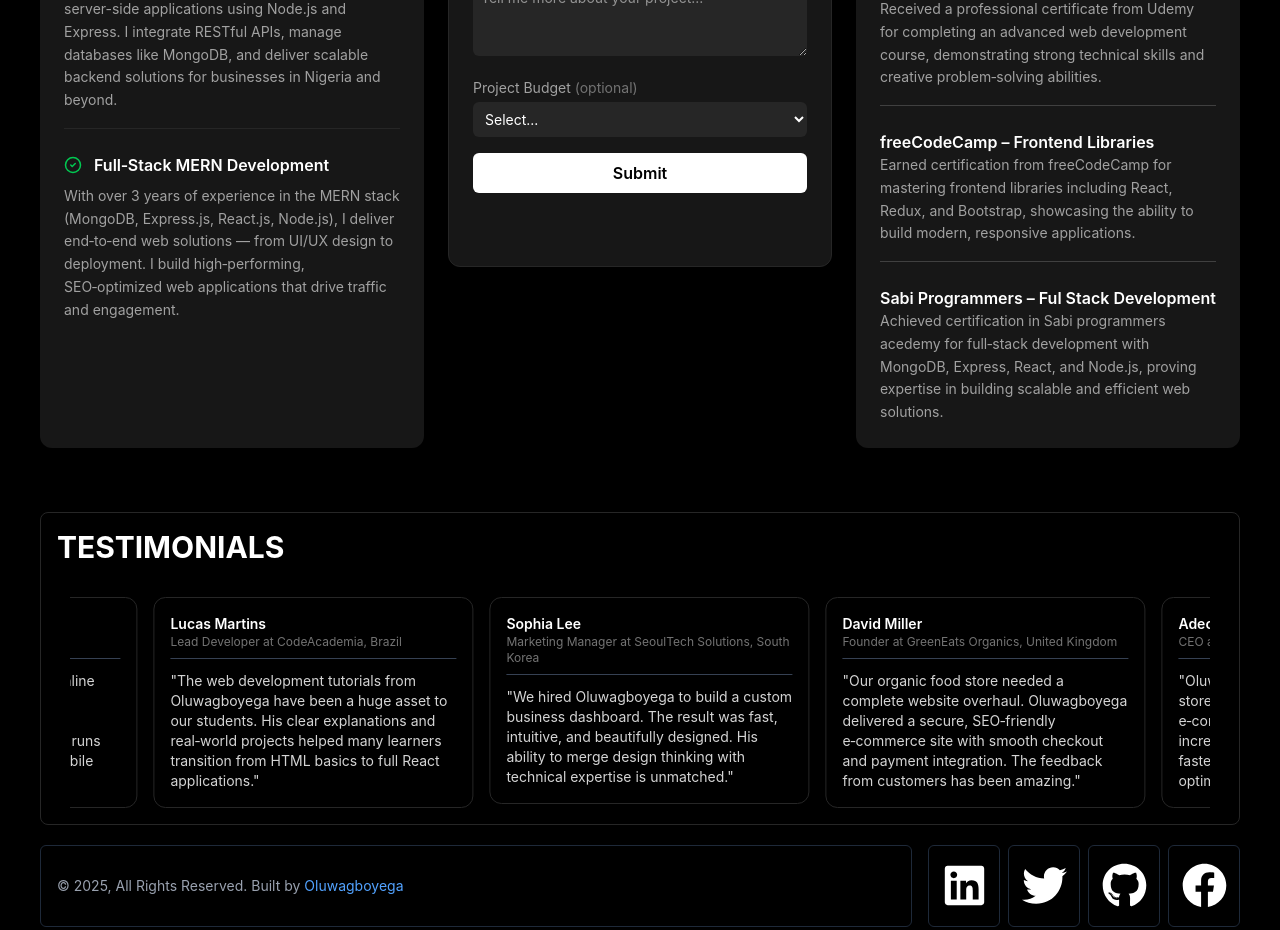
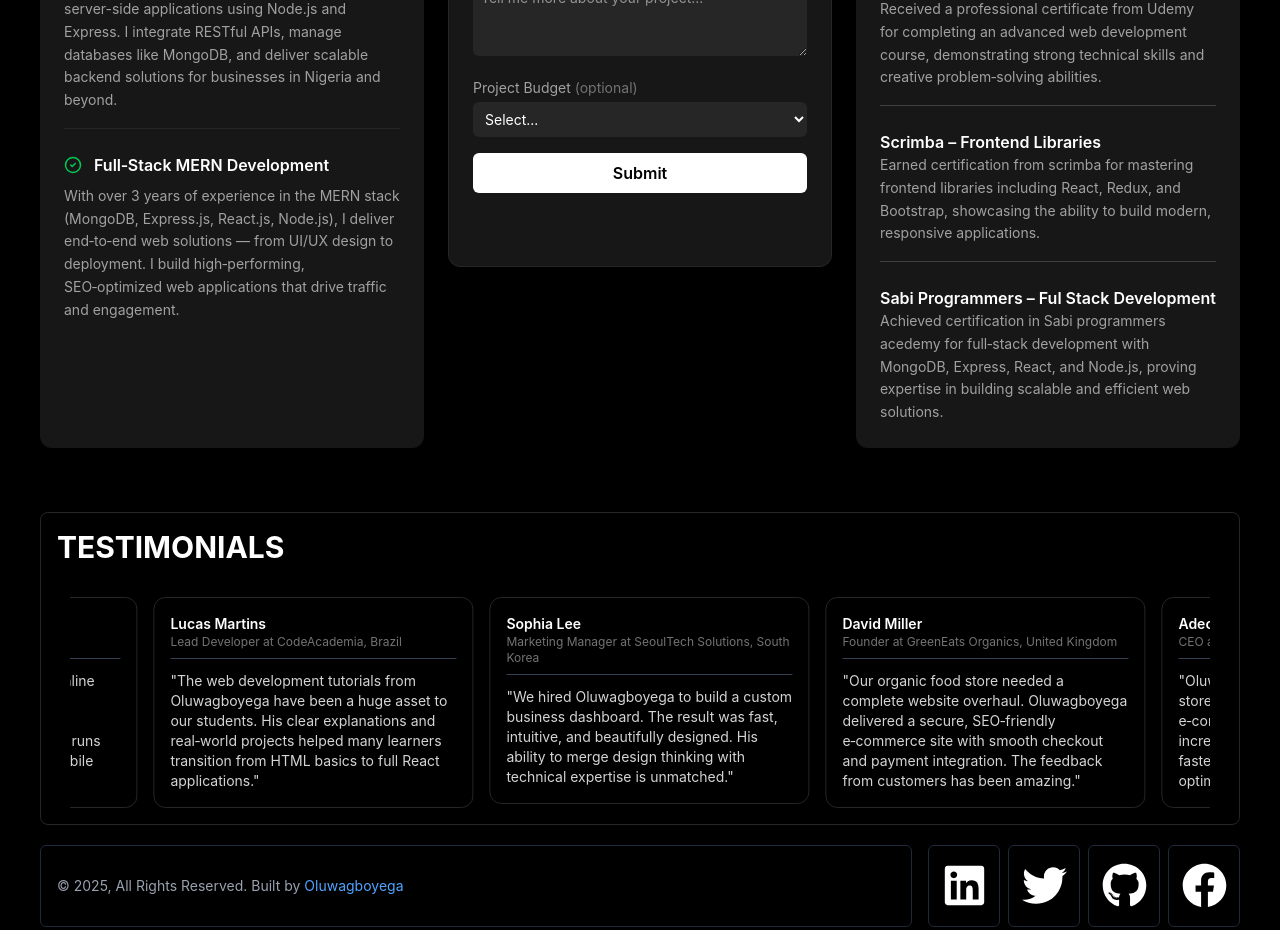
Before and after one commit to GboyegaAkere/assignment-main, a React (Vite) app in the folder new/: page / in a window 1280 px wide. Shown: the part 1760-2690 px from the top of the page. Built offline with nearby package versions, Linux system fonts and the light colour scheme.

Commit message:
new commit

```diff
--- a/new/src/components/MotivationCertification.jsx
+++ b/new/src/components/MotivationCertification.jsx
@@ -39,9 +39,9 @@ const MotivationCertification = () => {
 </div>
 
 <div className="mb-6">
-  <h3 className="font-semibold text-base">freeCodeCamp – Frontend Libraries</h3>
+  <h3 className="font-semibold text-base">Scrimba – Frontend Libraries</h3>
   <p className="text-sm text-neutral-400 leading-relaxed">
-    Earned certification from freeCodeCamp for mastering frontend libraries including React, Redux, and Bootstrap, showcasing the ability to build modern, responsive applications.
+    Earned certification from scrimba for mastering frontend libraries including React, Redux, and Bootstrap, showcasing the ability to build modern, responsive applications.
   </p>
   <hr className="my-4 border-neutral-700"/>
 </div>
--- a/new/src/pages/Work.jsx
+++ b/new/src/pages/Work.jsx
@@ -17,7 +17,7 @@ const Work = () => {
         <h1 className="text-2xl font-bold uppercase mb-1">{project.title}</h1>
         <p className="text-neutral-400 mb-8">{project.subtitle}</p>
 
-        {/* Main image with hover overlay */}
+        {/* Main image with hover & mobile overlay */}
         <div className="relative group w-full mb-6 rounded-md overflow-hidden">
           <a href={project.liveUrl} target="_blank" rel="noopener noreferrer">
             <img
@@ -25,7 +25,7 @@ const Work = () => {
               alt={project.title}
               className="w-full rounded-md transition-all duration-300 group-hover:brightness-50"
             />
-            <div className="absolute inset-0 flex items-center justify-center opacity-0 group-hover:opacity-100 transition-opacity duration-300">
+            <div className="absolute inset-0 flex items-center justify-center md:opacity-0 md:group-hover:opacity-100 opacity-100 transition-opacity duration-300">
               <span className="flex items-center gap-2 bg-white text-black text-sm font-semibold px-4 py-2 rounded shadow-lg">
                 <ExternalLink className="w-4 h-4" />
                 View Live Project
```
